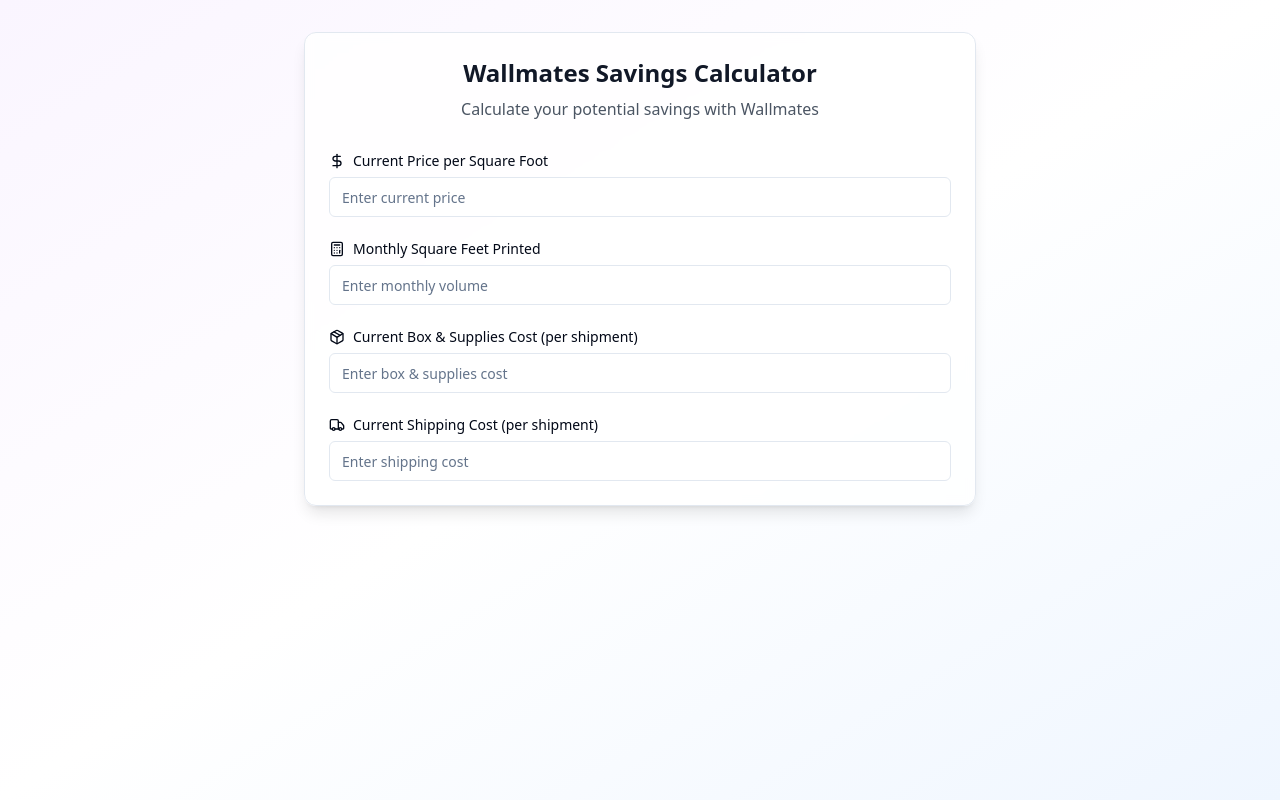
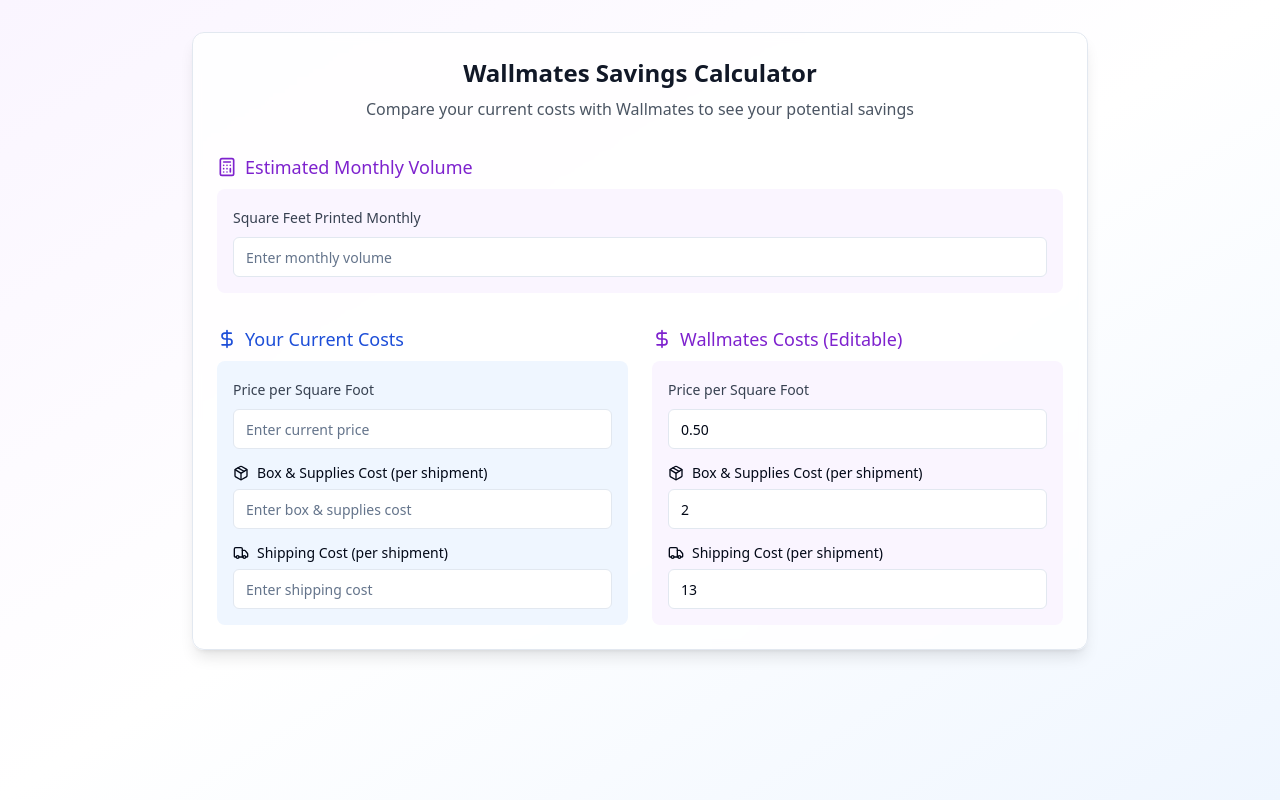
Before and after one commit to AppHeads/wallmate-savings-wizard, a React (Vite) app: page / in a window 1280 px wide. Built offline with nearby package versions, Linux system fonts and the light colour scheme.

Commit message:
Implement side-by-side cost comparison
Adds functionality to display current costs and Wallmates costs side-by-side for easy comparison and savings calculation.

```diff
--- a/src/components/SavingsCalculator/index.tsx
+++ b/src/components/SavingsCalculator/index.tsx
@@ -3,45 +3,67 @@ import React, { useState, useEffect } from 'react';
 import { Card } from "@/components/ui/card";
 import { Input } from "@/components/ui/input";
 import { Label } from "@/components/ui/label";
-import { Calculator, DollarSign, Package, Truck } from "lucide-react";
+import { Calculator, DollarSign, Package, Truck, ArrowLeftRight } from "lucide-react";
 import { motion } from "framer-motion";
 
 const SavingsCalculator = () => {
+  // Current costs
   const [currentPricePerSqFt, setCurrentPricePerSqFt] = useState<string>('');
   const [monthlySqFt, setMonthlySqFt] = useState<string>('');
   const [boxSuppliesCost, setBoxSuppliesCost] = useState<string>('');
   const [shippingCost, setShippingCost] = useState<string>('');
+
+  // Wallmates costs (editable for negotiation)
+  const [wallmatesPricePerSqFt, setWallmatesPricePerSqFt] = useState<string>('0.50');
+  const [wallmatesBoxCost, setWallmatesBoxCost] = useState<string>('2');
+  const [wallmatesShipping, setWallmatesShipping] = useState<string>('13');
+
+  // Results
+  const [currentTotalCost, setCurrentTotalCost] = useState<number>(0);
+  const [wallmatesTotalCost, setWallmatesTotalCost] = useState<number>(0);
   const [savings, setSavings] = useState<number>(0);
   const [showResults, setShowResults] = useState(false);
 
-  const WALLMATES_PRICE_PER_SQFT = 0.50;
-  const WALLMATES_BOX_COST = 2;
-  const WALLMATES_SHIPPING = 13;
-
   useEffect(() => {
-    if (currentPricePerSqFt && monthlySqFt && boxSuppliesCost && shippingCost) {
+    if (currentPricePerSqFt && monthlySqFt && boxSuppliesCost && shippingCost &&
+        wallmatesPricePerSqFt && wallmatesBoxCost && wallmatesShipping) {
       calculateSavings();
     }
-  }, [currentPricePerSqFt, monthlySqFt, boxSuppliesCost, shippingCost]);
+  }, [currentPricePerSqFt, monthlySqFt, boxSuppliesCost, shippingCost,
+      wallmatesPricePerSqFt, wallmatesBoxCost, wallmatesShipping]);
 
   const calculateSavings = () => {
-    const currentMonthlyPrinting = parseFloat(currentPricePerSqFt) * parseFloat(monthlySqFt);
-    const wallmatesMonthlyPrinting = WALLMATES_PRICE_PER_SQFT * parseFloat(monthlySqFt);
+    // Parse all input values
+    const currentPriceParsed = parseFloat(currentPricePerSqFt);
+    const monthlySqFtParsed = parseFloat(monthlySqFt);
+    const boxCostParsed = parseFloat(boxSuppliesCost);
+    const shippingCostParsed = parseFloat(shippingCost);
+
+    const wallmatesPriceParsed = parseFloat(wallmatesPricePerSqFt);
+    const wallmatesBoxParsed = parseFloat(wallmatesBoxCost);
+    const wallmatesShippingParsed = parseFloat(wallmatesShipping);
 
     // Estimate number of shipments per month (assume average 50 sq ft per order)
-    const estimatedShipmentsPerMonth = Math.ceil(parseFloat(monthlySqFt) / 50);
+    const estimatedShipmentsPerMonth = Math.ceil(monthlySqFtParsed / 50);
 
-    const currentTotalCost =
-      currentMonthlyPrinting +
-      (parseFloat(boxSuppliesCost) * estimatedShipmentsPerMonth) +
-      (parseFloat(shippingCost) * estimatedShipmentsPerMonth);
+    // Calculate current costs
+    const currentMonthlyPrinting = currentPriceParsed * monthlySqFtParsed;
+    const currentMonthlyBoxes = boxCostParsed * estimatedShipmentsPerMonth;
+    const currentMonthlyShipping = shippingCostParsed * estimatedShipmentsPerMonth;
+    const currentTotal = currentMonthlyPrinting + currentMonthlyBoxes + currentMonthlyShipping;
 
-    const wallmatesTotalCost =
-      wallmatesMonthlyPrinting +
-      (WALLMATES_BOX_COST * estimatedShipmentsPerMonth) +
-      (WALLMATES_SHIPPING * estimatedShipmentsPerMonth);
+    // Calculate Wallmates costs
+    const wallmatesMonthlyPrinting = wallmatesPriceParsed * monthlySqFtParsed;
+    const wallmatesMonthlyBoxes = wallmatesBoxParsed * estimatedShipmentsPerMonth;
+    const wallmatesMonthlyShipping = wallmatesShippingParsed * estimatedShipmentsPerMonth;
+    const wallmatesTotal = wallmatesMonthlyPrinting + wallmatesMonthlyBoxes + wallmatesMonthlyShipping;
 
-    const monthlySavings = currentTotalCost - wallmatesTotalCost;
+    // Calculate savings
+    const monthlySavings = currentTotal - wallmatesTotal;
+
+    // Update state
+    setCurrentTotalCost(currentTotal);
+    setWallmatesTotalCost(wallmatesTotal);
     setSavings(monthlySavings);
     setShowResults(true);
   };
@@ -54,33 +76,22 @@ const SavingsCalculator = () => {
   };
 
   return (
-    <Card className="w-full max-w-2xl mx-auto p-6 space-y-8 bg-white/80 backdrop-blur-sm shadow-lg rounded-xl">
+    <Card className="w-full max-w-4xl mx-auto p-6 space-y-8 bg-white/80 backdrop-blur-sm shadow-lg rounded-xl">
       <div className="text-center space-y-2">
         <h2 className="text-2xl font-semibold text-gray-900">Wallmates Savings Calculator</h2>
-        <p className="text-gray-600">Calculate your potential savings with Wallmates</p>
+        <p className="text-gray-600">Compare your current costs with Wallmates to see your potential savings</p>
       </div>
 
-      <div className="grid gap-6">
+      <div className="flex flex-col md:flex-row gap-6">
+        {/* Estimated Monthly Volume */}
+        <div className="w-full space-y-2">
+          <Label className="flex items-center gap-2 text-lg font-medium text-purple-700">
+            <Calculator className="w-5 h-5" />
+            Estimated Monthly Volume
+          </Label>
+          <div className="space-y-4 p-4 bg-purple-50 rounded-lg">
             <div className="space-y-2">
-          <Label className="flex items-center gap-2">
-            <DollarSign className="w-4 h-4" />
-            Current Price per Square Foot
-          </Label>
-          <Input
-            type="number"
-            step="0.01"
-            placeholder="Enter current price"
-            value={currentPricePerSqFt}
-            onChange={(e) => setCurrentPricePerSqFt(e.target.value)}
-            className="transition-all duration-200 focus:ring-2 focus:ring-purple-500"
-          />
-        </div>
-
-        <div className="space-y-2">
-          <Label className="flex items-center gap-2">
-            <Calculator className="w-4 h-4" />
-            Monthly Square Feet Printed
-          </Label>
+              <Label className="text-gray-700">Square Feet Printed Monthly</Label>
               <Input
                 type="number"
                 placeholder="Enter monthly volume"
@@ -89,11 +100,34 @@ const SavingsCalculator = () => {
                 className="transition-all duration-200 focus:ring-2 focus:ring-purple-500"
               />
             </div>
+          </div>
+        </div>
+      </div>
+
+      <div className="flex flex-col md:flex-row gap-6">
+        {/* Current Costs Column */}
+        <div className="w-full md:w-1/2 space-y-2">
+          <Label className="flex items-center gap-2 text-lg font-medium text-blue-700">
+            <DollarSign className="w-5 h-5" />
+            Your Current Costs
+          </Label>
+          <div className="space-y-4 p-4 bg-blue-50 rounded-lg">
+            <div className="space-y-2">
+              <Label className="text-gray-700">Price per Square Foot</Label>
+              <Input
+                type="number"
+                step="0.01"
+                placeholder="Enter current price"
+                value={currentPricePerSqFt}
+                onChange={(e) => setCurrentPricePerSqFt(e.target.value)}
+                className="transition-all duration-200 focus:ring-2 focus:ring-blue-500"
+              />
+            </div>
 
             <div className="space-y-2">
               <Label className="flex items-center gap-2">
                 <Package className="w-4 h-4" />
-            Current Box & Supplies Cost (per shipment)
+                Box & Supplies Cost (per shipment)
               </Label>
               <Input
                 type="number"
@@ -101,6 +135,57 @@ const SavingsCalculator = () => {
                 placeholder="Enter box & supplies cost"
                 value={boxSuppliesCost}
                 onChange={(e) => setBoxSuppliesCost(e.target.value)}
+                className="transition-all duration-200 focus:ring-2 focus:ring-blue-500"
+              />
+            </div>
+
+            <div className="space-y-2">
+              <Label className="flex items-center gap-2">
+                <Truck className="w-4 h-4" />
+                Shipping Cost (per shipment)
+              </Label>
+              <Input
+                type="number"
+                step="0.01"
+                placeholder="Enter shipping cost"
+                value={shippingCost}
+                onChange={(e) => setShippingCost(e.target.value)}
+                className="transition-all duration-200 focus:ring-2 focus:ring-blue-500"
+              />
+            </div>
+          </div>
+        </div>
+
+        {/* Wallmates Costs Column */}
+        <div className="w-full md:w-1/2 space-y-2">
+          <Label className="flex items-center gap-2 text-lg font-medium text-purple-700">
+            <DollarSign className="w-5 h-5" />
+            Wallmates Costs (Editable)
+          </Label>
+          <div className="space-y-4 p-4 bg-purple-50 rounded-lg">
+            <div className="space-y-2">
+              <Label className="text-gray-700">Price per Square Foot</Label>
+              <Input
+                type="number"
+                step="0.01"
+                placeholder="Wallmates price per sq ft"
+                value={wallmatesPricePerSqFt}
+                onChange={(e) => setWallmatesPricePerSqFt(e.target.value)}
+                className="transition-all duration-200 focus:ring-2 focus:ring-purple-500"
+              />
+            </div>
+
+            <div className="space-y-2">
+              <Label className="flex items-center gap-2">
+                <Package className="w-4 h-4" />
+                Box & Supplies Cost (per shipment)
+              </Label>
+              <Input
+                type="number"
+                step="0.01"
+                placeholder="Wallmates box cost"
+                value={wallmatesBoxCost}
+                onChange={(e) => setWallmatesBoxCost(e.target.value)}
                 className="transition-all duration-200 focus:ring-2 focus:ring-purple-500"
               />
             </div>
@@ -108,37 +193,55 @@ const SavingsCalculator = () => {
             <div className="space-y-2">
               <Label className="flex items-center gap-2">
                 <Truck className="w-4 h-4" />
-            Current Shipping Cost (per shipment)
+                Shipping Cost (per shipment)
               </Label>
               <Input
                 type="number"
                 step="0.01"
-            placeholder="Enter shipping cost"
-            value={shippingCost}
-            onChange={(e) => setShippingCost(e.target.value)}
+                placeholder="Wallmates shipping cost"
+                value={wallmatesShipping}
+                onChange={(e) => setWallmatesShipping(e.target.value)}
                 className="transition-all duration-200 focus:ring-2 focus:ring-purple-500"
               />
             </div>
           </div>
+        </div>
+      </div>
 
-      {showResults && savings > 0 && (
+      {showResults && (
         <motion.div
           initial={{ opacity: 0, y: 20 }}
           animate={{ opacity: 1, y: 0 }}
-          className="mt-8 p-6 bg-gradient-to-br from-purple-50 to-blue-50 rounded-lg text-center"
+          className="mt-8 space-y-6"
         >
-          <h3 className="text-xl font-semibold text-gray-900 mb-2">Your Estimated Monthly Savings</h3>
-          <p className="text-4xl font-bold text-purple-600">
+          <div className="grid grid-cols-1 md:grid-cols-2 gap-4">
+            <div className="p-4 bg-blue-50 rounded-lg">
+              <h3 className="text-lg font-semibold text-blue-700 mb-2">Your Current Monthly Cost</h3>
+              <p className="text-3xl font-bold text-blue-600">
+                {formatCurrency(currentTotalCost)}
+              </p>
+            </div>
+
+            <div className="p-4 bg-purple-50 rounded-lg">
+              <h3 className="text-lg font-semibold text-purple-700 mb-2">Wallmates Monthly Cost</h3>
+              <p className="text-3xl font-bold text-purple-600">
+                {formatCurrency(wallmatesTotalCost)}
+              </p>
+            </div>
+          </div>
+
+          <div className="p-6 bg-gradient-to-br from-green-50 to-blue-50 rounded-lg text-center">
+            <div className="flex items-center justify-center mb-2">
+              <ArrowLeftRight className="w-6 h-6 text-green-600 mr-2" />
+              <h3 className="text-xl font-semibold text-gray-900">Your Estimated Monthly Savings</h3>
+            </div>
+            <p className="text-4xl font-bold text-green-600">
               {formatCurrency(savings)}
             </p>
             <p className="mt-4 text-sm text-gray-600">
-            Switch to Wallmates and start saving today with our competitive rates:
+              Switch to Wallmates and start saving today!
             </p>
-          <ul className="mt-2 text-sm text-gray-700 space-y-1">
-            <li>• Printing: As low as $0.50 per square foot</li>
-            <li>• Boxes & Supplies: As low as $2.00 per box</li>
-            <li>• 2-Day Shipping: Flat rate as low as $13.00</li>
-          </ul>
+          </div>
         </motion.div>
       )}
     </Card>
```
Lines whose indentation alone changed are shown as unchanged.
